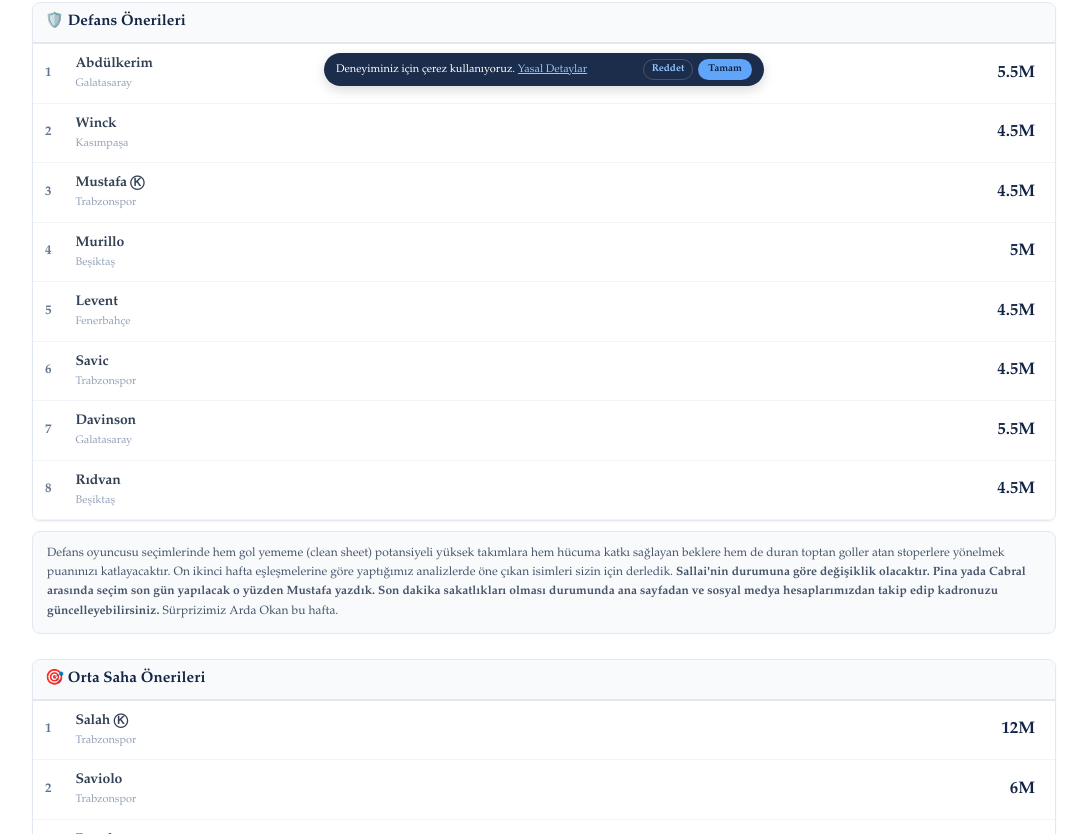
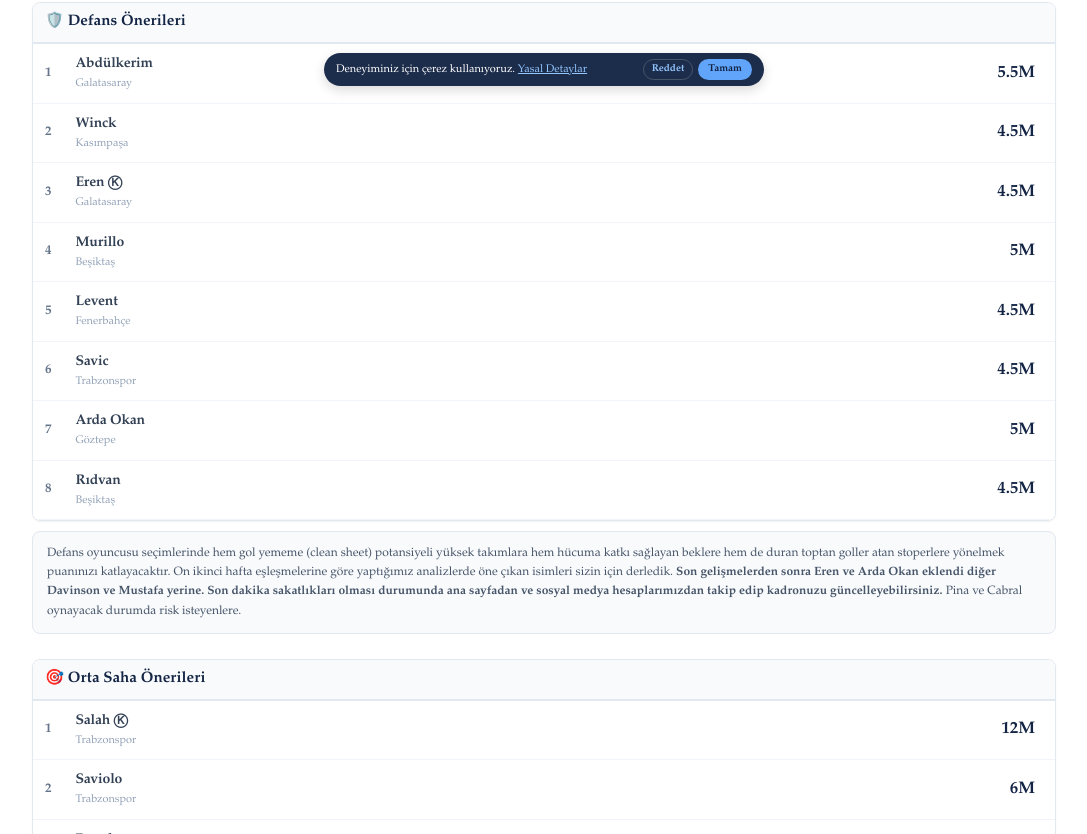
Before and after one commit to fantefut/fantefut, a Next.js app: page /haftanin-analizi in a window 1280 px wide. Shown: the part 704-1538 px from the top of the page, without its empty margins (96-1183 px from the left). Built offline with nearby package versions, Linux system fonts and the light colour scheme.

Commit message:
guncelleme

```diff
--- a/app/haftanin-analizi/page.js
+++ b/app/haftanin-analizi/page.js
@@ -14,11 +14,11 @@ const REHBER_DATA = {
   "Defans": [
     { isim: "Abdülkerim", takim: "Galatasaray", fiyat: "5.5M" },
     { isim: "Winck", takim: "Kasımpaşa", fiyat: "4.5M" },
-    { isim: "Mustafa Ⓚ", takim: "Trabzonspor", fiyat: "4.5M" },
+    { isim: "Eren Ⓚ", takim: "Galatasaray", fiyat: "4.5M" },
     { isim: "Murillo", takim: "Beşiktaş", fiyat: "5M" },
     { isim: "Levent", takim: "Fenerbahçe", fiyat: "4.5M" },
     { isim: "Savic", takim: "Trabzonspor", fiyat: "4.5M" },
-    { isim: "Davinson", takim: "Galatasaray", fiyat: "5.5M" },
+    { isim: "Arda Okan", takim: "Göztepe", fiyat: "5M" },
     { isim: "Rıdvan", takim: "Beşiktaş", fiyat: "4.5M" }
   ],
   "Orta Saha": [
@@ -44,7 +44,7 @@ const REHBER_DATA = {
 const REHBER_ANALIZLERI = {
   "Kaleci": <>Haftalık kaleci performans analizlerinde; o haftaki rakipleri, kurtarış yüzdeleri ve takımların savunma direnci çok önemlidir. <strong>İç sahada ağır favori Trabzonspor'un kalecisi Onana bu hafta seçilebilir.</strong> Rakiplerine karşı kuvvetli ekipler ile seçimleri tamamladık. Fantezi lig kadronuza kaleci seçerken bütçenize göre bu önerileri değerlendirebilirsiniz.</>,
 
-  "Defans": <>Defans oyuncusu seçimlerinde hem gol yememe (clean sheet) potansiyeli yüksek takımlara hem hücuma katkı sağlayan beklere hem de duran toptan goller atan stoperlere yönelmek puanınızı katlayacaktır. On ikinci hafta eşleşmelerine göre yaptığımız analizlerde öne çıkan isimleri sizin için derledik. <strong>Sallai'nin durumuna göre değişiklik olacaktır. Pina yada Cabral arasında seçim son gün yapılacak o yüzden Mustafa yazdık. Son dakika sakatlıkları olması durumunda ana sayfadan ve sosyal medya hesaplarımızdan takip edip kadronuzu güncelleyebilirsiniz.</strong> Sürprizimiz Arda Okan bu hafta.</>,
+  "Defans": <>Defans oyuncusu seçimlerinde hem gol yememe (clean sheet) potansiyeli yüksek takımlara hem hücuma katkı sağlayan beklere hem de duran toptan goller atan stoperlere yönelmek puanınızı katlayacaktır. On ikinci hafta eşleşmelerine göre yaptığımız analizlerde öne çıkan isimleri sizin için derledik. <strong>Son gelişmelerden sonra Eren ve Arda Okan eklendi diğer Davinson ve Mustafa yerine. Son dakika sakatlıkları olması durumunda ana sayfadan ve sosyal medya hesaplarımızdan takip edip kadronuzu güncelleyebilirsiniz.</strong> Pina ve Cabral oynayacak durumda risk isteyenlere.</>,
 
   "Orta Saha": <>Orta saha tercihleri fantezi ligin çok puan getiren omurgasıdır. Asist beklentisi yüksek, kilit pas atan ve duran topları kullanan yaratıcı oyuncular arasından seçim yapmak, haftayı lider kapatmanızda doğrudan rol oynayacaktır. <strong>Muçi takımla çalışıyor, biz yine de Saviolo eklemesi yaptık. Favorilerin yanına Dia Saba ve Hajradinovic ekledik, sürpriz arayanlar Kzyridis deneyebilir.</strong> Yanlarına beğendiğimiz ve etkili olabileceğine inandığımız orta alan oyuncularını ekledik.</>,
 
--- a/app/page.tsx
+++ b/app/page.tsx
@@ -104,7 +104,7 @@ export default function Home() {
   fontFamily: ICERIK_FONTU,
   width: '100%'
 }}>
-  <strong>Eksik Listesi Analizi:</strong> Süper Lig'de her hafta yeni heyecan başlarken, fantezi futbol kadrolarında değişikliğe gidecek katılımcılar için sakat ve cezalı oyuncular büyük önem taşıyor. Beklenmedik puan kayıpları yaşamamak adına, takımların güncel eksiklerini aşağıdan inceleyebilirsiniz. Sarı kart sınırındaki oyuncular, eksik listesinin altına eklendi. Havuzumuzdaki veriler resmi açıklamalar doğrultusunda anlık güncellenmektedir. Son güncelleme: 20.11.2026 17:10
+  <strong>Eksik Listesi Analizi:</strong> Süper Lig'de her hafta yeni heyecan başlarken, fantezi futbol kadrolarında değişikliğe gidecek katılımcılar için sakat ve cezalı oyuncular büyük önem taşıyor. Beklenmedik puan kayıpları yaşamamak adına, takımların güncel eksiklerini aşağıdan inceleyebilirsiniz. Sarı kart sınırındaki oyuncular, eksik listesinin altına eklendi. Havuzumuzdaki veriler resmi açıklamalar doğrultusunda anlık güncellenmektedir. Son güncelleme: 21.11.2026 00:23
 </div>
 
         {/* Tüm takımların listelendiği ana döngü */}
```
